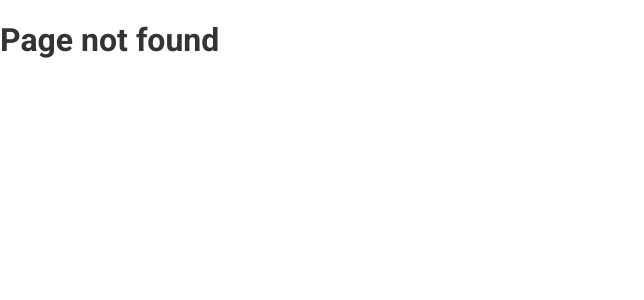
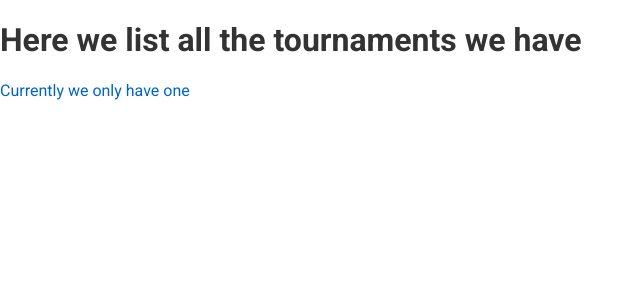
Before and after one commit to NTTB/club-tournament, a Svelte app: page / in a window 1280 px wide. Before the commit this address had no page. Shown: the top 300 px of the page, without its empty margins (0-644 px from the left). Built offline with nearby package versions, Linux system fonts and the light colour scheme.

Commit message:
Add page to list tournaments

```diff
--- /dev/null
+++ b/src/Pages/TournamentList.svelte
@@ -0,0 +1,3 @@
+<h1>Here we list all the tournaments we have</h1>
+
+<a href="#/tournament">Currently we only have one</a>
--- a/src/routes.ts
+++ b/src/routes.ts
@@ -1,6 +1,7 @@
 import PagePlayers from './Pages/Players.svelte';
 import PagePoule from './Pages/Poule.svelte';
 import PageTournament from './Pages/Tournament.svelte';
+import PageTournamentList from './Pages/TournamentList.svelte';
 import Page404 from './Pages/404.svelte';
 export interface Route {
   match: (v: string) => boolean,
@@ -11,6 +12,7 @@ export const routes: Route[] = [
   { match: (v) => /^players\/?/.test(v), component: PagePlayers },
   { match: (v) => /^tournament\/?/.test(v), component: PageTournament },
   { match: (v) => /^poule\/?/.test(v), component: PagePoule },
+  { match: (v) => "" == v, component: PageTournamentList },
   { match: _ => true, component: Page404 },
 ];
 
```
